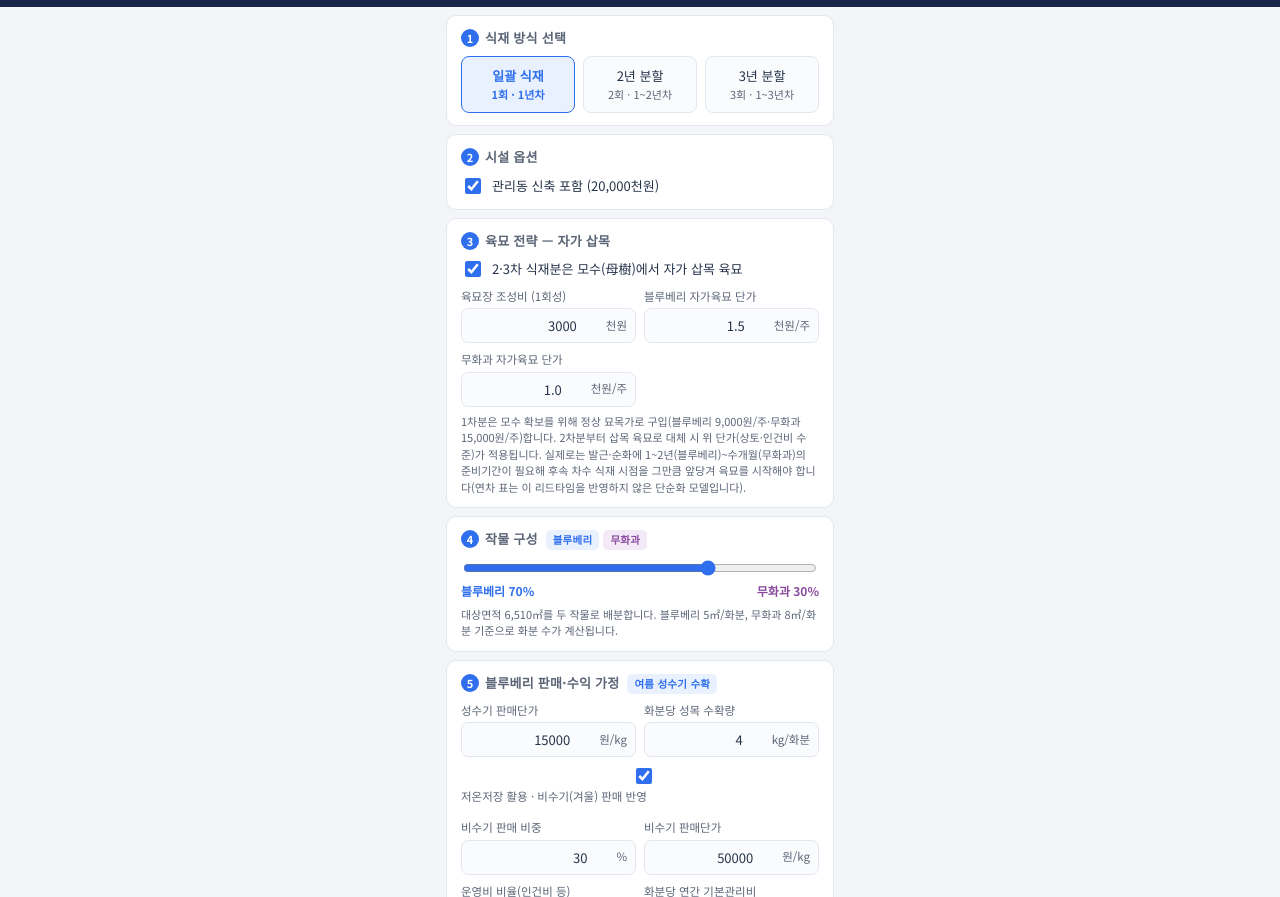
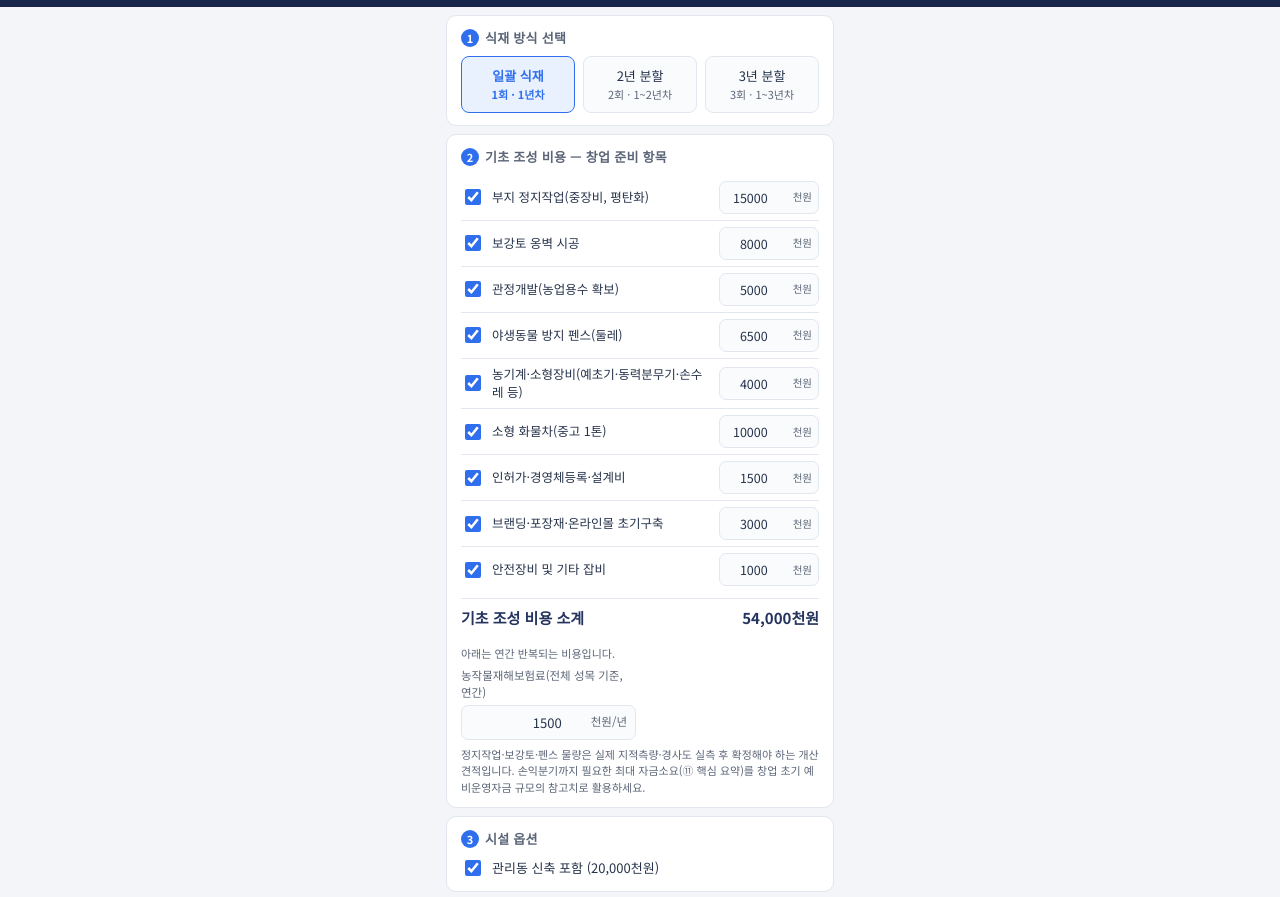
Before and after one commit to Insys-HQ/Insys-lab, a plain HTML site: page blueberry_sim.html in a window 1280 px wide. Shown: the part 46-943 px from the top of the page. Drawn offline with Linux system fonts and the light colour scheme.

Commit message:
blueberry_sim.html v5.0 — 부지 정지작업·보강토 등 창업 기초비용 9개 항목 + 재해보험료 추가

```diff
--- a/blueberry_sim.html
+++ b/blueberry_sim.html
@@ -86,6 +86,15 @@
   .chk-row input{width:16px;height:16px;accent-color:var(--accent);}
   .hint{font-size:11px;color:var(--text-mid);margin-top:6px;}
 
+  .startup-row{display:flex;align-items:center;gap:8px;padding:6px 0;border-bottom:1px solid var(--border);}
+  .startup-row:last-child{border-bottom:none;}
+  .startup-row input[type=checkbox]{width:16px;height:16px;accent-color:var(--accent);flex-shrink:0;}
+  .startup-row label{flex:1;font-size:12.5px;color:var(--text);}
+  .startup-row .in-row{width:100px;flex-shrink:0;display:flex;align-items:center;border:1px solid var(--border);border-radius:7px;overflow:hidden;background:#fafbfd;}
+  .startup-row .in-row input{width:100%;border:none;background:transparent;padding:6px 4px;font-family:inherit;font-size:12.5px;color:var(--text);text-align:right;}
+  .startup-row .in-row input:focus{outline:none;background:#fff;}
+  .startup-row .unit{padding:0 6px;font-size:10.5px;color:var(--text-mid);white-space:nowrap;}
+
   .mix-row{display:flex;align-items:center;gap:10px;}
   .mix-row input[type=range]{flex:1;accent-color:var(--accent);}
   .mix-labels{display:flex;justify-content:space-between;font-size:12px;margin-top:4px;}
@@ -169,7 +178,21 @@
   </section>
 
   <section class="card">
-    <h2><span class="num">2</span>시설 옵션</h2>
+    <h2><span class="num">2</span>기초 조성 비용 — 창업 준비 항목</h2>
+    <div id="startupItemsContainer"></div>
+    <div class="sum-row total" style="margin-top:6px;"><span>기초 조성 비용 소계</span><span id="startupTotalLbl">-</span></div>
+    <div class="hint" style="margin-top:10px;">아래는 연간 반복되는 비용입니다.</div>
+    <div class="assump-grid" style="margin-top:6px;">
+      <div class="assump-item">
+        <label>농작물재해보험료(전체 성목 기준, 연간)</label>
+        <div class="in-row"><input type="number" id="inInsurance" value="1500" step="100"><span class="unit">천원/년</span></div>
+      </div>
+    </div>
+    <div class="hint">정지작업·보강토·펜스 물량은 실제 지적측량·경사도 실측 후 확정해야 하는 개산 견적입니다. 손익분기까지 필요한 최대 자금소요(⑪ 핵심 요약)를 창업 초기 예비운영자금 규모의 참고치로 활용하세요.</div>
+  </section>
+
+  <section class="card">
+    <h2><span class="num">3</span>시설 옵션</h2>
     <label class="chk-row">
       <input type="checkbox" id="chkMgmt" checked>
       관리동 신축 포함 (20,000천원)
@@ -177,7 +200,7 @@
   </section>
 
   <section class="card">
-    <h2><span class="num">3</span>육묘 전략 — 자가 삽목</h2>
+    <h2><span class="num">4</span>육묘 전략 — 자가 삽목</h2>
     <label class="chk-row">
       <input type="checkbox" id="chkSelfProp" checked>
       2·3차 식재분은 모수(母樹)에서 자가 삽목 육묘
@@ -200,7 +223,7 @@
   </section>
 
   <section class="card">
-    <h2><span class="num">4</span>작물 구성 <span class="tag blue">블루베리</span><span class="tag fig">무화과</span></h2>
+    <h2><span class="num">5</span>작물 구성 <span class="tag blue">블루베리</span><span class="tag fig">무화과</span></h2>
     <div class="mix-row">
       <input type="range" id="inMix" min="0" max="100" value="70">
     </div>
@@ -209,7 +232,7 @@
   </section>
 
   <section class="card">
-    <h2><span class="num">5</span>블루베리 판매·수익 가정 <span class="tag blue">여름 성수기 수확</span></h2>
+    <h2><span class="num">6</span>블루베리 판매·수익 가정 <span class="tag blue">여름 성수기 수확</span></h2>
     <div class="assump-grid">
       <div class="assump-item">
         <label>성수기 판매단가</label>
@@ -243,7 +266,7 @@
   </section>
 
   <section class="card">
-    <h2><span class="num">6</span>무화과 판매·수익 가정 <span class="tag fig">8~10월 가을 수확</span></h2>
+    <h2><span class="num">7</span>무화과 판매·수익 가정 <span class="tag fig">8~10월 가을 수확</span></h2>
     <div class="assump-grid">
       <div class="assump-item">
         <label>판매단가</label>
@@ -266,7 +289,7 @@
   </section>
 
   <section class="card">
-    <h2><span class="num">7</span>연차별 투자 계획</h2>
+    <h2><span class="num">8</span>연차별 투자 계획</h2>
     <div class="tbl-scroll">
     <table id="phaseTable">
       <thead>
@@ -278,9 +301,10 @@
   </section>
 
   <section class="card">
-    <h2><span class="num">8</span>총 투자비 요약</h2>
+    <h2><span class="num">9</span>총 투자비 요약</h2>
     <div class="sum-row"><span>블루베리 조성비(묘목비 포함)</span><span id="sumBlueCapex">-</span></div>
     <div class="sum-row"><span>무화과 조성비(묘목비 포함)</span><span id="sumFigCapex">-</span></div>
+    <div class="sum-row"><span>기초 조성 비용(창업 준비 항목)</span><span id="sumStartup">-</span></div>
     <div class="sum-row"><span>공통 고정시설 (관수 컨트롤러·전기인입)</span><span id="sumFixedCommon">-</span></div>
     <div class="sum-row" id="rowMgmt"><span>관리동</span><span id="sumMgmt">-</span></div>
     <div class="sum-row" id="rowNursery"><span>육묘장 조성비(자가 삽목)</span><span id="sumNursery">-</span></div>
@@ -288,7 +312,7 @@
   </section>
 
   <section class="card">
-    <h2><span class="num">9</span>연차별 손익 시뮬레이션</h2>
+    <h2><span class="num">10</span>연차별 손익 시뮬레이션</h2>
     <div class="tbl-scroll">
     <table id="pnlTable">
       <thead>
@@ -301,7 +325,7 @@
   </section>
 
   <section class="card">
-    <h2><span class="num">10</span>핵심 요약</h2>
+    <h2><span class="num">11</span>핵심 요약</h2>
     <div class="kpi-grid">
       <div class="kpi"><div class="lbl">총 조성 투자비</div><div class="val" id="kpiCapex">-</div></div>
       <div class="kpi"><div class="lbl">성목기 연간 영업이익</div><div class="val" id="kpiNetMature">-</div></div>
@@ -313,7 +337,7 @@
   </section>
 
   <section class="card">
-    <h2><span class="num">11</span>누적 현금흐름 추이</h2>
+    <h2><span class="num">12</span>누적 현금흐름 추이</h2>
     <div id="chartWrap"></div>
     <div class="hint">선: 누적 현금흐름 · 점선: 손익분기(0원) 기준선 · 초록 점: 손익분기 시점</div>
   </section>
@@ -333,7 +357,7 @@
 <footer>
   <div class="foot-inner">
     <span>인시스 AI혁신 연구개발실 · ys.kim@in-sys.co.kr</span>
-    <span id="verTag">v4.0</span>
+    <span id="verTag">v5.0</span>
   </div>
 </footer>
 
@@ -367,13 +391,57 @@ function rampFig(ys){
   return 1.0;
 }
 
+var STARTUP_ITEMS = [
+  { key: 'grading',    label: '부지 정지작업(중장비, 평탄화)',              def: 15000 },
+  { key: 'retainWall', label: '보강토 옹벽 시공',                          def: 8000 },
+  { key: 'well',       label: '관정개발(농업용수 확보)',                    def: 5000 },
+  { key: 'fence',      label: '야생동물 방지 펜스(둘레)',                   def: 6500 },
+  { key: 'equipment',  label: '농기계·소형장비(예초기·동력분무기·손수레 등)', def: 4000 },
+  { key: 'truck',      label: '소형 화물차(중고 1톤)',                      def: 10000 },
+  { key: 'permit',     label: '인허가·경영체등록·설계비',                   def: 1500 },
+  { key: 'branding',   label: '브랜딩·포장재·온라인몰 초기구축',            def: 3000 },
+  { key: 'safety',     label: '안전장비 및 기타 잡비',                      def: 1000 }
+];
+
 var state = {
   phases: 1, mgmt: true, cropMix: 70,
   selfProp: true, nurseryCost: 3000, blueSelfPropCost: 1.5, figSelfPropCost: 1.0,
   bluePeak: 15000, blueYield: 4, offPeakOn: true, offPeakRatio: 30, offPeakPrice: 50000,
   blueCostRatio: 0.45, blueFixedMaint: 1.0,
-  figPrice: 10000, figYield: 3, figCostRatio: 0.40, figFixedMaint: 1.5
+  figPrice: 10000, figYield: 3, figCostRatio: 0.40, figFixedMaint: 1.5,
+  startup: {}, insuranceAnnual: 1500
 };
+STARTUP_ITEMS.forEach(function(item){ state.startup[item.key] = { on: true, val: item.def }; });
+
+function startupTotal(){
+  var sum = 0;
+  STARTUP_ITEMS.forEach(function(item){
+    var s = state.startup[item.key];
+    if (s.on) sum += s.val;
+  });
+  return sum;
+}
+
+function buildStartupUI(){
+  var container = document.getElementById('startupItemsContainer');
+  container.innerHTML = '';
+  STARTUP_ITEMS.forEach(function(item){
+    var row = document.createElement('div');
+    row.className = 'startup-row';
+    row.innerHTML =
+      '<input type="checkbox" id="su_' + item.key + '_chk" checked>' +
+      '<label for="su_' + item.key + '_chk">' + item.label + '</label>' +
+      '<div class="in-row"><input type="number" id="su_' + item.key + '_val" value="' + item.def + '" step="500"><span class="unit">천원</span></div>';
+    container.appendChild(row);
+    document.getElementById('su_' + item.key + '_chk').addEventListener('change', function(e){
+      state.startup[item.key].on = e.target.checked; render();
+    });
+    document.getElementById('su_' + item.key + '_val').addEventListener('input', function(e){
+      var v = parseFloat(e.target.value);
+      if (!isNaN(v)){ state.startup[item.key].val = v; render(); }
+    });
+  });
+}
 
 function fmt(n){ return Math.round(n).toLocaleString('ko-KR'); }
 function fmtSigned(n){ var r = Math.round(n); return (r >= 0 ? '+' : '') + r.toLocaleString('ko-KR'); }
@@ -433,7 +501,7 @@ function capexByPhase(phases){
     var figSeed = seedlingCost(FIG_SEEDLING_FULL, state.figSelfPropCost, idx);
     var cost = ph.bluePots * (BLUE_BASE_PER_POT + blueSeed) + ph.figPots * (FIG_BASE_PER_POT + figSeed);
     if (idx === 0){
-      cost += FIXED_COMMON + (state.mgmt ? MGMT_COST : 0) + (state.selfProp ? state.nurseryCost : 0);
+      cost += FIXED_COMMON + (state.mgmt ? MGMT_COST : 0) + (state.selfProp ? state.nurseryCost : 0) + startupTotal();
     }
     byYear[ph.plantYear] = (byYear[ph.plantYear] || 0) + cost;
   });
@@ -446,12 +514,15 @@ function pnlSimulate(phases){
   var fVarCostPerPot = fRev * state.figCostRatio;
   var capexByYear = capexByPhase(phases);
   var maxYear = state.phases + 9;
+  var totals0 = cropTotals();
+  var totalPotsAll = (totals0.bluePots + totals0.figPots) || 1;
+  var insurancePerPot = state.insuranceAnnual / totalPotsAll;
 
   var rows = [];
   var cumulative = 0, breakevenYear = null, wasNegative = false;
 
   for (var y = 1; y <= maxYear; y++){
-    var blueRevenue = 0, blueCost = 0, figRevenue = 0, figCost = 0;
+    var blueRevenue = 0, blueCost = 0, figRevenue = 0, figCost = 0, plantedPots = 0;
     phases.forEach(function(ph){
       if (y >= ph.plantYear){
         var ys = y - ph.plantYear + 1;
@@ -460,10 +531,12 @@ function pnlSimulate(phases){
         blueCost += ph.bluePots * bf * bVarCostPerPot + ph.bluePots * state.blueFixedMaint;
         figRevenue += ph.figPots * ff * fRev;
         figCost += ph.figPots * ff * fVarCostPerPot + ph.figPots * state.figFixedMaint;
+        plantedPots += ph.bluePots + ph.figPots;
       }
     });
     var revenue = blueRevenue + figRevenue;
-    var opCost = blueCost + figCost;
+    var insuranceCost = plantedPots * insurancePerPot;
+    var opCost = blueCost + figCost + insuranceCost;
     var opProfit = revenue - opCost;
     var capex = capexByYear[y] || 0;
     var netFlow = opProfit - capex;
@@ -479,7 +552,7 @@ function pnlSimulate(phases){
   var matureFigRevenue = totals.figPots * fRev;
   var matureBlueCost = totals.bluePots * (bVarCostPerPot + state.blueFixedMaint);
   var matureFigCost = totals.figPots * (fVarCostPerPot + state.figFixedMaint);
-  var matureNet = (matureBlueRevenue + matureFigRevenue) - (matureBlueCost + matureFigCost);
+  var matureNet = (matureBlueRevenue + matureFigRevenue) - (matureBlueCost + matureFigCost) - state.insuranceAnnual;
   var peakFund = Math.min.apply(null, rows.map(function(r){ return r.cumulative; }).concat([0]));
 
   return {
@@ -529,6 +602,7 @@ function render(){
 
   document.getElementById('mixBlueLbl').textContent = '블루베리 ' + state.cropMix + '%';
   document.getElementById('mixFigLbl').textContent = '무화과 ' + (100 - state.cropMix) + '%';
+  document.getElementById('startupTotalLbl').textContent = fmt(startupTotal()) + '천원';
 
   // 6. 연차별 투자 계획
   var byYear = capexByPhase(phases);
@@ -558,9 +632,11 @@ function render(){
   });
   var totalMgmt = state.mgmt ? MGMT_COST : 0;
   var totalNursery = state.selfProp ? state.nurseryCost : 0;
-  var grandCapex = blueCapexTotal + figCapexTotal + FIXED_COMMON + totalMgmt + totalNursery;
+  var totalStartup = startupTotal();
+  var grandCapex = blueCapexTotal + figCapexTotal + FIXED_COMMON + totalMgmt + totalNursery + totalStartup;
   document.getElementById('sumBlueCapex').textContent = fmt(blueCapexTotal) + '천원';
   document.getElementById('sumFigCapex').textContent = fmt(figCapexTotal) + '천원';
+  document.getElementById('sumStartup').textContent = fmt(totalStartup) + '천원';
   document.getElementById('sumFixedCommon').textContent = fmt(FIXED_COMMON) + '천원';
   document.getElementById('sumMgmt').textContent = fmt(totalMgmt) + '천원';
   document.getElementById('sumNursery').textContent = fmt(totalNursery) + '천원';
@@ -611,6 +687,7 @@ document.getElementById('chkSelfProp').addEventListener('change', function(e){ s
 document.getElementById('inNurseryCost').addEventListener('input', function(e){ var v=parseFloat(e.target.value); if(!isNaN(v)){ state.nurseryCost = v; render(); } });
 document.getElementById('inBlueSelfProp').addEventListener('input', function(e){ var v=parseFloat(e.target.value); if(!isNaN(v)){ state.blueSelfPropCost = v; render(); } });
 document.getElementById('inFigSelfProp').addEventListener('input', function(e){ var v=parseFloat(e.target.value); if(!isNaN(v)){ state.figSelfPropCost = v; render(); } });
+document.getElementById('inInsurance').addEventListener('input', function(e){ var v=parseFloat(e.target.value); if(!isNaN(v)){ state.insuranceAnnual = v; render(); } });
 document.getElementById('inMix').addEventListener('input', function(e){ state.cropMix = parseInt(e.target.value, 10); render(); });
 document.getElementById('chkOffPeak').addEventListener('change', function(e){ state.offPeakOn = e.target.checked; render(); });
 
@@ -644,6 +721,7 @@ document.getElementById('btnPC').addEventListener('click', function(){
   document.getElementById('btnMobile').classList.remove('active');
 });
 
+buildStartupUI();
 render();
 </script>
 </body>
```
